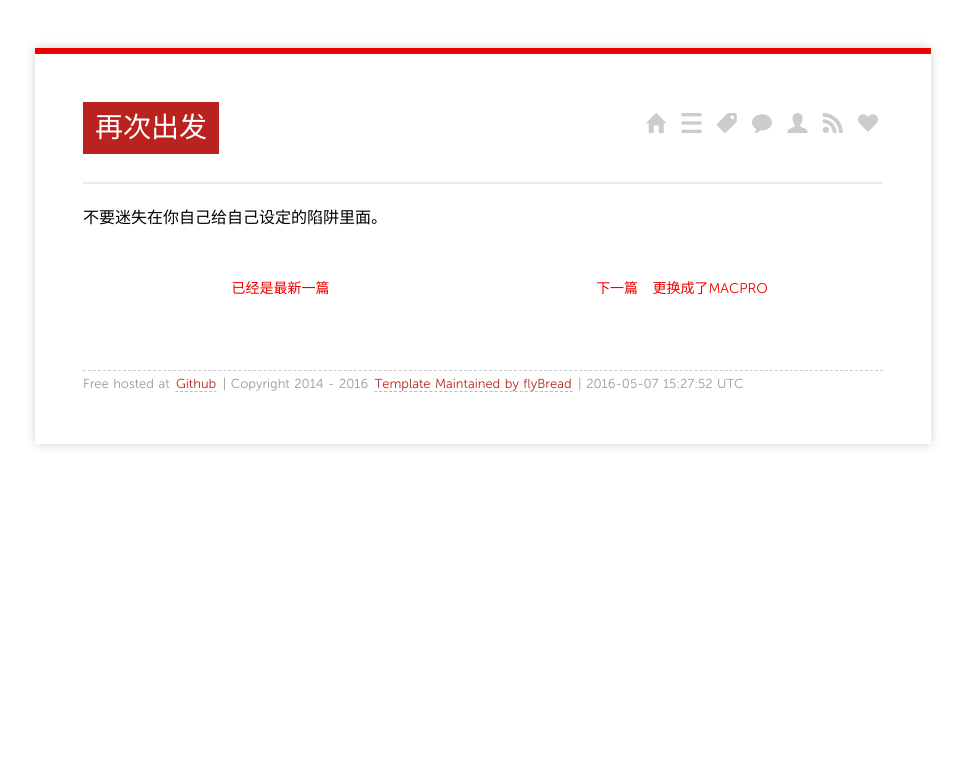
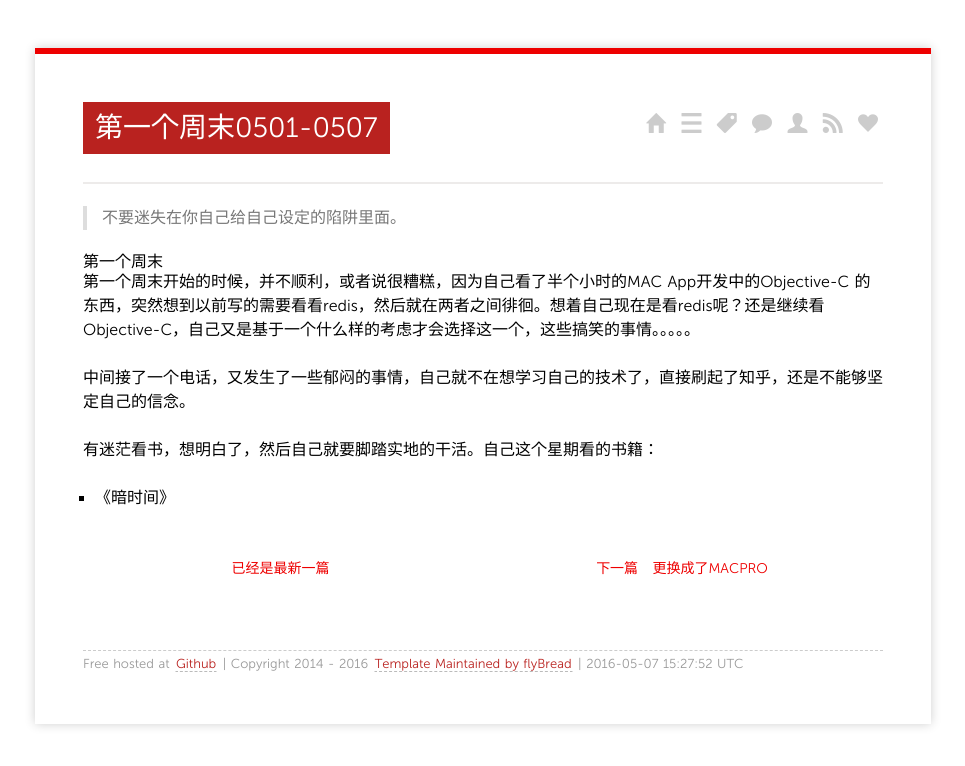
Before and after one commit to flyBread/flyBread.github.io, a Jekyll site: the page built from _posts/2016/2016-03-31-no-lost.md, in a window 1280 px wide. Shown: the top 766 px of the page, without its empty margins (157-1122 px from the left). Built offline with Jekyll 4.4.1, drawn with Linux system fonts in a browser that asks for light colours; nearby versions of some CDN libraries; Markdown is read by kramdown in place of the engine named in the settings; comment, search, counter and statistics services are not loaded.

Commit message:
第一个周末

```diff
--- a/_posts/2016/2016-03-31-no-lost.md
+++ b/_posts/2016/2016-03-31-no-lost.md
@@ -1,9 +1,18 @@
 ---
 layout: post
-title: "再次出发"
+title: "第一个周末0501-0507"
 description: "自知者智，知人者明"
 category: 反省,庸人不自扰
 tags: [反省,庸人不自扰]
 ---
 
-不要迷失在你自己给自己设定的陷阱里面。
+ > 不要迷失在你自己给自己设定的陷阱里面。
+
+##### 第一个周末
+
+第一个周末开始的时候，并不顺利，或者说很糟糕，因为自己看了半个小时的MAC App开发中的Objective-C 的东西，突然想到以前写的需要看看redis，然后就在两者之间徘徊。想着自己现在是看redis呢？还是继续看Objective-C，自己又是基于一个什么样的考虑才会选择这一个，这些搞笑的事情。。。。。
+
+中间接了一个电话，又发生了一些郁闷的事情，自己就不在想学习自己的技术了，直接刷起了知乎，还是不能够坚定自己的信念。
+
+有迷茫看书，想明白了，然后自己就要脚踏实地的干活。自己这个星期看的书籍：
++ 《暗时间》
```
